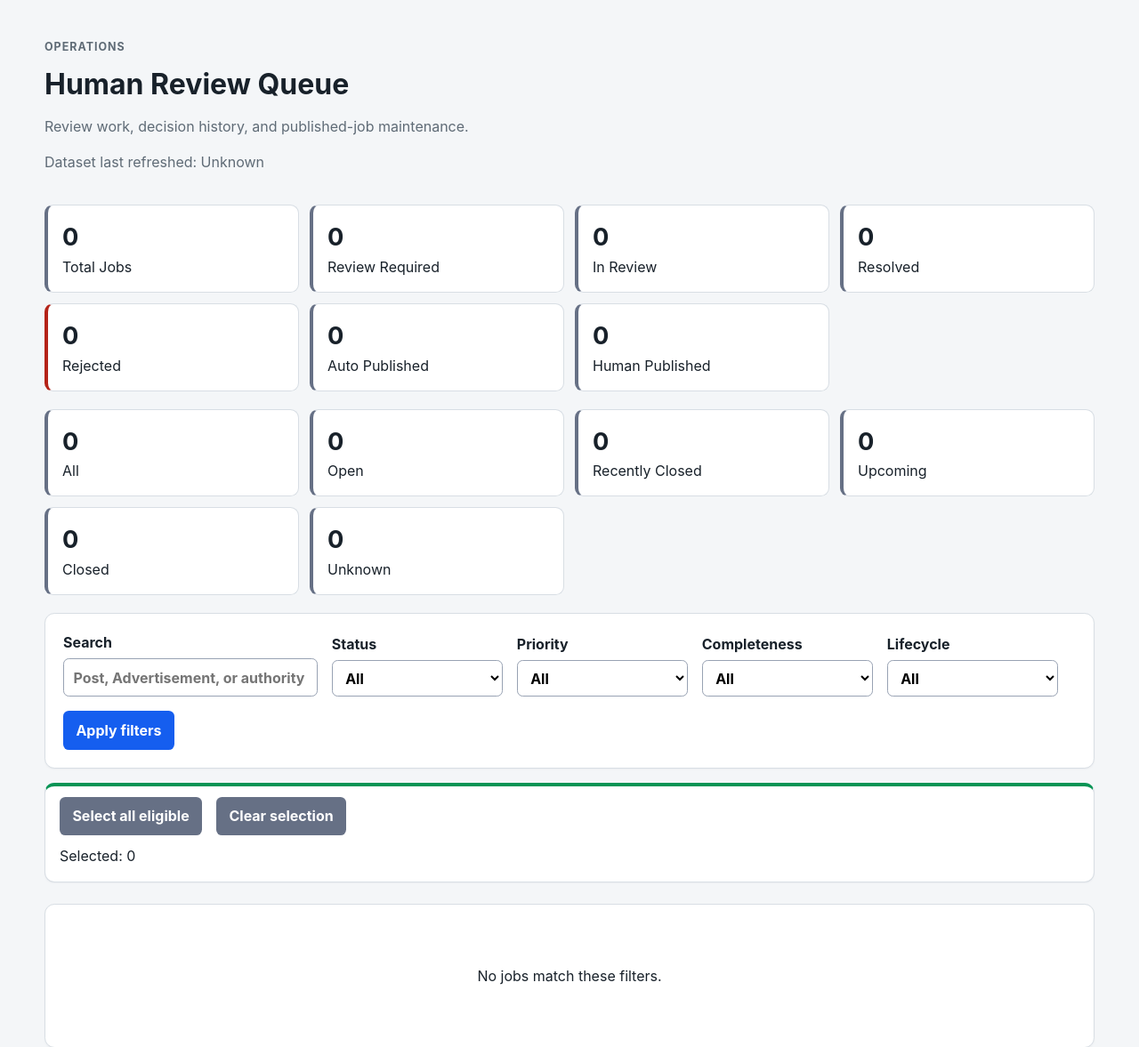
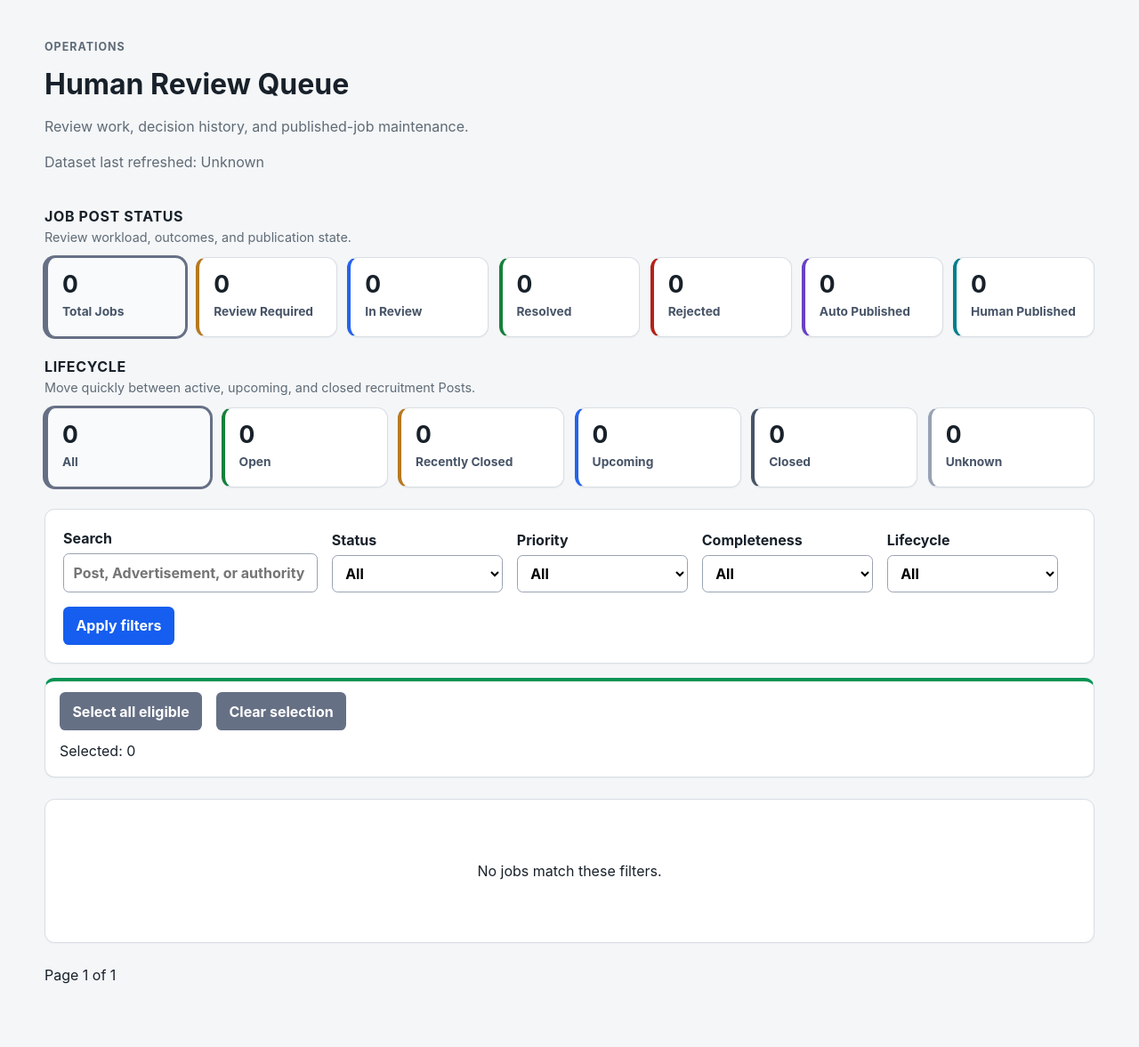
Before and after one commit to Dyuti60/job-intel, a FastAPI app: page /review in a window 1280 px wide. Shown: the part 56-1233 px from the top of the page at 89% size. After the commit the page ends 1162 px from the top, so only its background shows below. Run offline with FastAPI, Linux system fonts and the light colour scheme.

Commit message:
Polish review dashboard metrics

```diff
--- a/app/static/review.css
+++ b/app/static/review.css
@@ -25,11 +25,27 @@ h1 { margin: .2rem 0; }
 .grid { display: grid; gap: 1rem; }
 .grid.two { grid-template-columns: repeat(2, minmax(0, 1fr)); }
 .grid.three { grid-template-columns: minmax(0, 2fr) repeat(2, minmax(0, 1fr)); }
-.metrics { display: grid; grid-template-columns: repeat(4, 1fr); gap: .75rem; margin: 1.25rem 0; }
-.metric { padding: 1rem; border-radius: .6rem; background: white; border-left: 4px solid #667085; }
-.metrics a.metric { color: var(--ink); text-decoration: none; border-top: 1px solid var(--line); border-right: 1px solid var(--line); border-bottom: 1px solid var(--line); }
-.metrics a.metric:hover { background: #f0f9f4; }
-.metric strong, .metric span { display: block; }.metric strong { font-size: 1.7rem; }.metric.critical { border-color: #b42318; }.metric.high { border-color: #dc6803; }
+.metric-section { margin: 1.5rem 0; }
+.metric-section-heading { margin-bottom: .7rem; }
+.metric-section-heading h2 { margin: 0; font-size: 1rem; letter-spacing: .04em; text-transform: uppercase; }
+.metric-section-heading p { margin: .2rem 0 0; color: var(--muted); font-size: .9rem; }
+.metrics { display: grid; grid-template-columns: repeat(auto-fit, minmax(138px, 1fr)); gap: .7rem; }
+.metric { --metric-accent: #667085; min-height: 5.6rem; padding: .85rem 1rem; border: 1px solid var(--line); border-left: 4px solid var(--metric-accent); border-radius: .75rem; background: var(--surface); box-shadow: 0 1px 2px rgba(16,24,40,.05); }
+.metrics a.metric { color: var(--ink); text-decoration: none; }
+.metrics a.metric:hover { border-color: var(--metric-accent); background: #f8fafc; box-shadow: 0 3px 8px rgba(16,24,40,.09); }
+.metrics a.metric[aria-current="page"] { border-color: var(--metric-accent); background: #f8fafc; box-shadow: 0 0 0 2px var(--metric-accent); }
+.metric strong, .metric span { display: block; }
+.metric strong { font-size: 1.65rem; line-height: 1.15; }
+.metric span { margin-top: .35rem; color: #475467; font-size: .86rem; font-weight: 700; }
+.metric-neutral, .metric-lifecycle-all { --metric-accent: #667085; }
+.metric-warning, .metric-lifecycle-recently_closed { --metric-accent: #b7791f; }
+.metric-blue, .metric-lifecycle-upcoming { --metric-accent: #2563eb; }
+.metric-positive, .metric-lifecycle-open { --metric-accent: #16803c; }
+.metric-danger { --metric-accent: #b42318; }
+.metric-published { --metric-accent: #6941c6; }
+.metric-published-human { --metric-accent: #087e8b; }
+.metric-lifecycle-closed { --metric-accent: #475467; }
+.metric-lifecycle-unknown { --metric-accent: #98a2b3; }
 .filters { display: flex; align-items: end; gap: 1rem; }.filters label { min-width: 12rem; }
 label { display: grid; gap: .35rem; font-weight: 650; }
 input, textarea, select, button { font: inherit; }
@@ -77,4 +93,5 @@ td > small { display:block; }
 .flash { border-radius: .5rem; padding: .8rem 1rem; margin: 1rem 0; }.flash.success { color: #05603a; background: #dcfae6; }.flash.error, .error-panel { color: #912018; background: #fef3f2; }.empty { padding: 2rem; text-align: center; }.breadcrumbs { color: var(--muted); margin-bottom: 1rem; }
 .health-healthy { color: #05603a; background: #dcfae6; }.health-running { color: #175cd3; background: #dbeafe; }.health-degraded, .health-stale { color: #93370d; background: #ffead5; }.health-failed { color: #912018; background: #fee4e2; }.health-no_data { color: #475467; background: #eef2f6; }
 .checkbox { display: flex; align-items: center; gap: .5rem; }.checkbox input { width: auto; }.operation-result { white-space: pre-wrap; overflow-wrap: anywhere; padding: 1rem; border-radius: .5rem; background: #f8fafc; }.toolbar { flex-wrap: wrap; justify-content: flex-start; align-items: end; }
-@media (max-width: 780px) { .grid.two, .grid.three, .metrics, .decision-grid { grid-template-columns: 1fr; }.page-heading, .item-header { display: grid; }.case-state { justify-items: start; }.filters { align-items: stretch; flex-direction: column; }.facts { grid-template-columns: 1fr; gap: .15rem; }.facts dd { margin-bottom: .6rem; } }
+@media (max-width: 780px) { .grid.two, .grid.three, .decision-grid { grid-template-columns: 1fr; }.metrics { grid-template-columns: repeat(auto-fit, minmax(140px, 1fr)); }.page-heading, .item-header { display: grid; }.case-state { justify-items: start; }.filters { align-items: stretch; flex-direction: column; }.facts { grid-template-columns: 1fr; gap: .15rem; }.facts dd { margin-bottom: .6rem; } }
+@media (max-width: 420px) { .metrics { grid-template-columns: repeat(2, minmax(0, 1fr)); }.metric { min-height: 5.2rem; padding: .75rem; } }
--- a/templates/review/queue.html
+++ b/templates/review/queue.html
@@ -9,23 +9,35 @@
   </div>
 </div>
 
-<section class="metrics" aria-label="Queue counts">
-  <a class="metric" href="{{ metric_urls.ALL }}"><strong>{{ counts.total_jobs }}</strong><span>Total Jobs</span></a>
-  <a class="metric" href="{{ metric_urls.REVIEW_REQUIRED }}"><strong>{{ counts.review_required }}</strong><span>Review Required</span></a>
-  <a class="metric" href="{{ metric_urls.IN_REVIEW }}"><strong>{{ counts.in_review }}</strong><span>In Review</span></a>
-  <a class="metric" href="{{ metric_urls.RESOLVED }}"><strong>{{ counts.approved }}</strong><span>Resolved</span></a>
-  <a class="metric critical" href="{{ metric_urls.REJECTED }}"><strong>{{ counts.rejected }}</strong><span>Rejected</span></a>
-  <a class="metric" href="{{ metric_urls.AUTO_PUBLISHED }}"><strong>{{ counts.auto_published }}</strong><span>Auto Published</span></a>
-  <a class="metric" href="{{ metric_urls.HUMAN_PUBLISHED }}"><strong>{{ counts.human_published }}</strong><span>Human Published</span></a>
+<section class="metric-section" aria-labelledby="job-status-heading">
+  <div class="metric-section-heading">
+    <h2 id="job-status-heading">Job Post Status</h2>
+    <p>Review workload, outcomes, and publication state.</p>
+  </div>
+  <div class="metrics status-metrics">
+    <a class="metric metric-neutral" data-filter-kind="status" data-filter-value="ALL" href="{{ metric_urls.ALL }}" {% if selected_status == 'ALL' %}aria-current="page"{% endif %}><strong>{{ counts.total_jobs }}</strong><span>Total Jobs</span></a>
+    <a class="metric metric-warning" data-filter-kind="status" data-filter-value="REVIEW_REQUIRED" href="{{ metric_urls.REVIEW_REQUIRED }}" {% if selected_status == 'REVIEW_REQUIRED' %}aria-current="page"{% endif %}><strong>{{ counts.review_required }}</strong><span>Review Required</span></a>
+    <a class="metric metric-blue" data-filter-kind="status" data-filter-value="IN_REVIEW" href="{{ metric_urls.IN_REVIEW }}" {% if selected_status == 'IN_REVIEW' %}aria-current="page"{% endif %}><strong>{{ counts.in_review }}</strong><span>In Review</span></a>
+    <a class="metric metric-positive" data-filter-kind="status" data-filter-value="RESOLVED" href="{{ metric_urls.RESOLVED }}" {% if selected_status == 'RESOLVED' %}aria-current="page"{% endif %}><strong>{{ counts.approved }}</strong><span>Resolved</span></a>
+    <a class="metric metric-danger" data-filter-kind="status" data-filter-value="REJECTED" href="{{ metric_urls.REJECTED }}" {% if selected_status == 'REJECTED' %}aria-current="page"{% endif %}><strong>{{ counts.rejected }}</strong><span>Rejected</span></a>
+    <a class="metric metric-published" data-filter-kind="status" data-filter-value="AUTO_PUBLISHED" href="{{ metric_urls.AUTO_PUBLISHED }}" {% if selected_status == 'AUTO_PUBLISHED' %}aria-current="page"{% endif %}><strong>{{ counts.auto_published }}</strong><span>Auto Published</span></a>
+    <a class="metric metric-published-human" data-filter-kind="status" data-filter-value="HUMAN_PUBLISHED" href="{{ metric_urls.HUMAN_PUBLISHED }}" {% if selected_status == 'HUMAN_PUBLISHED' %}aria-current="page"{% endif %}><strong>{{ counts.human_published }}</strong><span>Human Published</span></a>
+  </div>
 </section>
 
+<section class="metric-section" aria-labelledby="lifecycle-heading">
+  <div class="metric-section-heading">
+    <h2 id="lifecycle-heading">Lifecycle</h2>
+    <p>Move quickly between active, upcoming, and closed recruitment Posts.</p>
+  </div>
   <nav class="metrics lifecycle-nav" aria-label="Lifecycle quick navigation">
     {% for option in lifecycle_options %}
-  <a class="metric" href="{{ lifecycle_urls[option] }}" {% if selected_lifecycle == option %}aria-current="page"{% endif %}>
+    <a class="metric metric-lifecycle-{{ option | lower }}" data-filter-kind="lifecycle" data-filter-value="{{ option }}" href="{{ lifecycle_urls[option] }}" {% if selected_lifecycle == option %}aria-current="page"{% endif %}>
       <strong>{{ lifecycle_counts[option] }}</strong><span>{{ option | replace('_', ' ') | title }}</span>
     </a>
     {% endfor %}
   </nav>
+</section>
 
 <form class="filters card" method="get" action="/review">
   <label>Search<input name="q" value="{{ search_query }}" maxlength="100" placeholder="Post, Advertisement, or authority"></label>
```
Also changed, not shown: tests/test_review_web.py (+14 -1 lines). Lines whose indentation alone changed are shown as unchanged.
